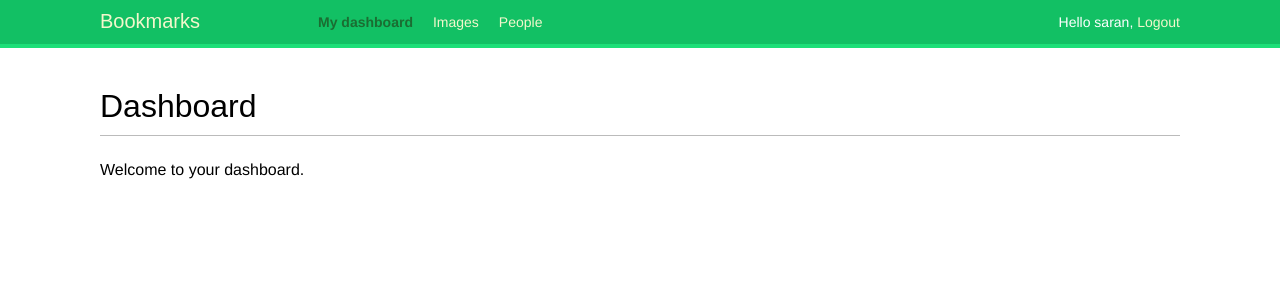
After one commit to sarang2551/Django_blog_project, a Django app: page /account/ in a window 1280 px wide. The commit adds this page. Shown: the top 300 px of the page. Run offline with Django 3.2, Linux system fonts and the light colour scheme; a user stored in the database is signed in; some web fonts are replaced.

Commit message:
Added a basic dashboard and set default links for login and logout

```diff
--- /dev/null
+++ b/socialsite/account/templates/account/dashboard.html
@@ -0,0 +1,8 @@
+{% extends "base.html" %}
+{% block title %} Dashboard {% endblock %}
+{% block content %}
+<h1>
+    Dashboard
+</h1>
+<p>Welcome to your dashboard.</p>
+{% endblock %}
--- a/socialsite/account/templates/base.html
+++ b/socialsite/account/templates/base.html
@@ -9,6 +9,28 @@
 <body>
     <div id="header">
         <span class="logo">Bookmarks</span>
+        {% if request.user.is_authenticated %} <!-- The request object stores the user session status -->
+        <!-- selecting which type of content to display -->
+        <ul class="menu">
+            <li {% if section == "dashboard" %} class="selected" {% endif %}>
+                <a href="{% url "dashboard" %}">My dashboard</a>
+            </li>
+            <li {% if section == "images" %} class="selected" {% endif %}>
+                <a href="#">Images</a>
+            </li>
+            <li {% if section == "people" %} class="selected" {% endif %}>
+                <a href="#">People</a>
+            </li>
+        </ul>
+        {% endif %}
+        <!-- Depending on the login situation of the user show either log-in or log-out -->
+        <span class="user">
+            {% if request.user.is_authenticated %}
+            Hello {{ request.user.username }}, <a href="{% url "logout" %}">Logout</a>
+            {% else %}
+            <a href="{% url "login" %}">Log-in</a>
+            {% endif %}
+        </span>
     </div>
     <div id="content">
         {% block content %}
--- a/socialsite/account/urls.py
+++ b/socialsite/account/urls.py
@@ -5,5 +5,6 @@ from django.contrib.auth import views as auth_views
 urlpatterns = [
     #path('login/',views.user_login, name='login'),
     path('login/',auth_views.LoginView.as_view(),name='login'),
-    path('logout/',auth_views.LogoutView.as_view(),name='logout')
+    path('logout/',auth_views.LogoutView.as_view(),name='logout'),
+    path('',views.dashboard, name='dashboard')
 ]
--- a/socialsite/account/views.py
+++ b/socialsite/account/views.py
@@ -4,6 +4,7 @@ from django.shortcuts import render
 from django.contrib.auth import authenticate,login # in-built authentication framework
 from django.contrib.auth.views import LoginView,LogoutView
 from .forms import LoginForm
+from django.contrib.auth.decorators import login_required
 
 def user_login(request):
     if request.method == "POST":
@@ -23,5 +24,8 @@ def user_login(request):
         form = LoginForm()
     return render(request, 'account/login.html', {'form':form}) # pass the form data to the html file
 
-
+# if the user is not authenticated, then he is redirected to the login page with the originally requested URL as GET parameter named "next"
+@login_required
+def dashboard(request):
+    return render(request, "account/dashboard.html",{'section':'dashboard'})
 # Create your views here.
```
Also changed, not shown: socialsite/socialsite/settings.py (+6 -1 lines), socialsite/db.sqlite3.
